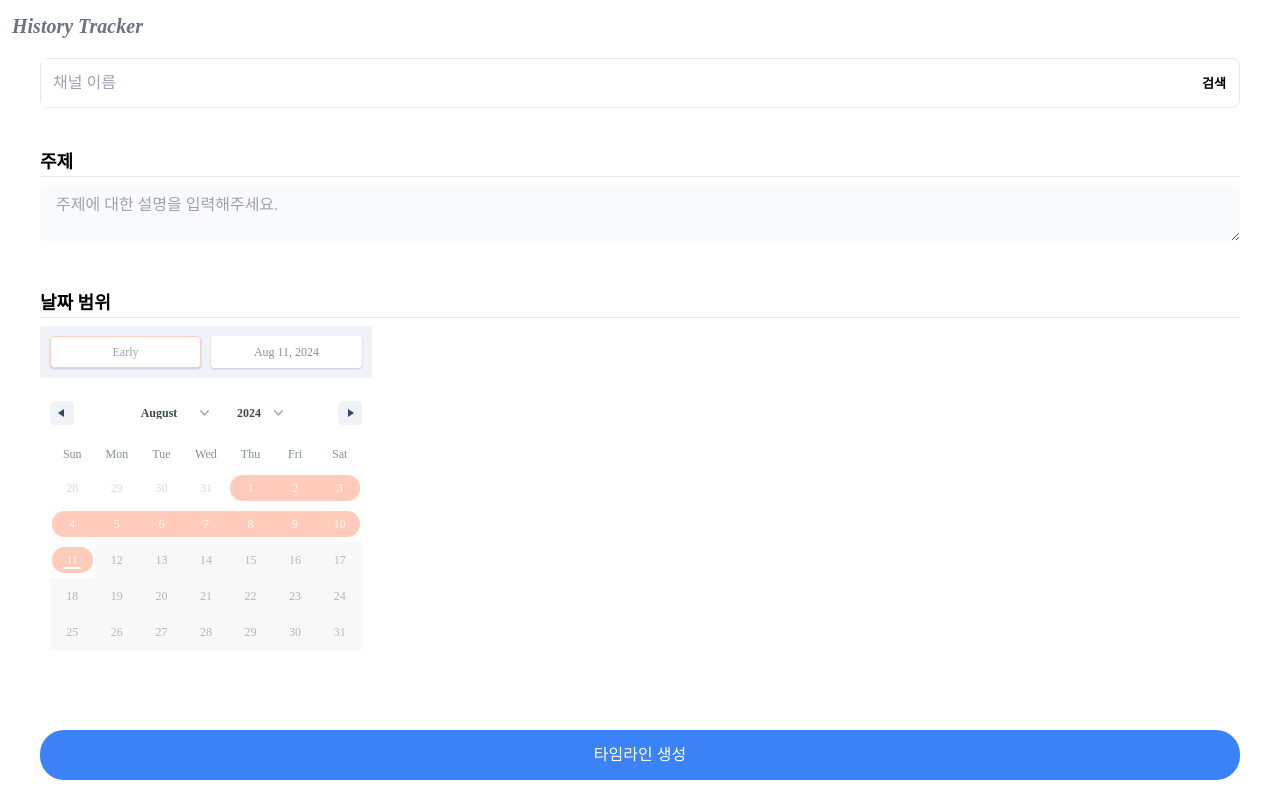
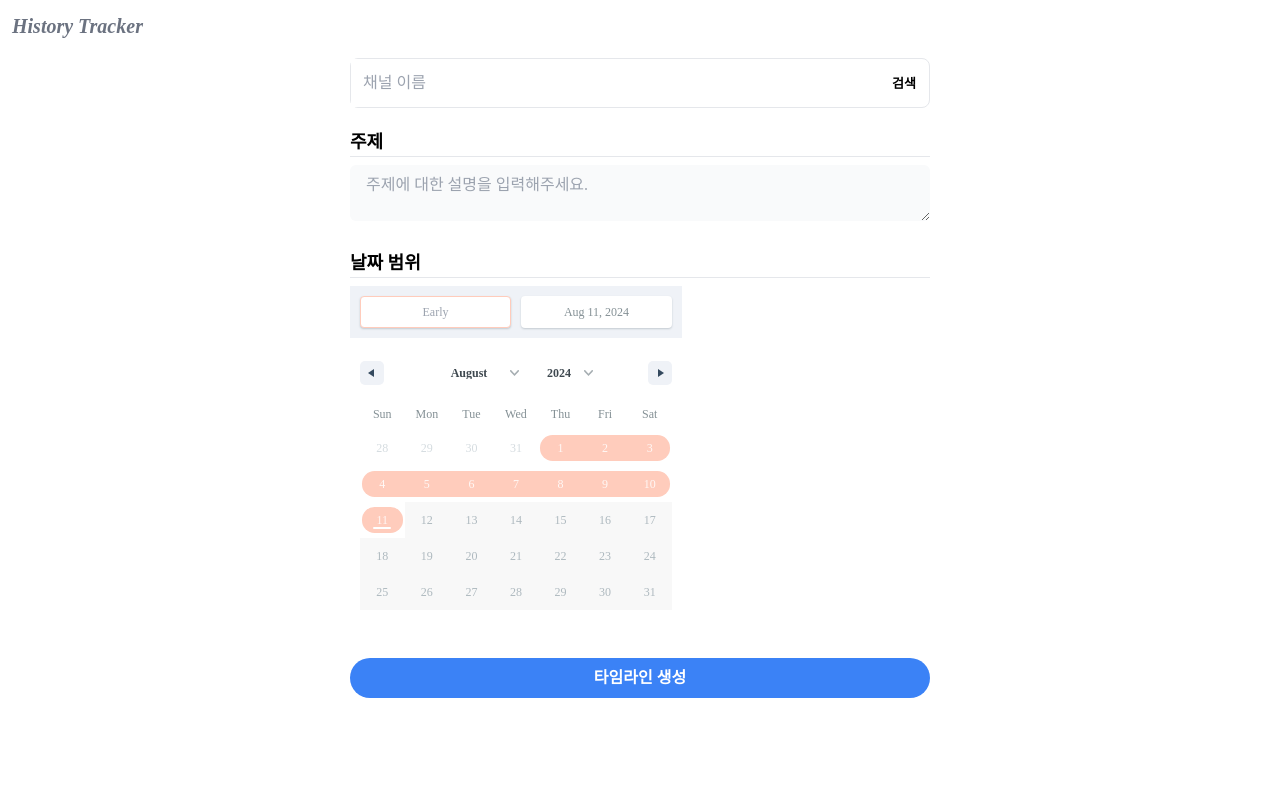
Before and after one commit to lwd3737/Jarvis, a Next.js app in the folder extension/: page /youtube in a window 1280 px wide. Built offline with nearby package versions, Linux system fonts and the light colour scheme.

Commit message:
타임라인 생성 폼 UI 개선

```diff
--- a/extension/src/app/(youtuber-history-tracker)/youtube/components/DateRangePicker.tsx
+++ b/extension/src/app/(youtuber-history-tracker)/youtube/components/DateRangePicker.tsx
@@ -36,7 +36,6 @@ export default function DateRangePicker(props: Props) {
 			title="날짜 범위"
 			field={
 				<DateRangeComponent
-					className="pb-20"
 					ranges={[dateRange]}
 					maxDate={new Date()}
 					editableDateInputs
--- a/extension/src/app/(youtuber-history-tracker)/youtube/components/TimeLineGeneratorForm.tsx
+++ b/extension/src/app/(youtuber-history-tracker)/youtube/components/TimeLineGeneratorForm.tsx
@@ -72,16 +72,17 @@ export default function TimeLineGeneratorForm() {
 
 	return (
 		<form
-			className="relative flex flex-col gap-y-10 px-5 pb-[200px] h-full"
+			className="relative flex flex-col gap-y-5 px-5 pb-[200px] w-1/2 min-w-[400px]"
 			onSubmit={handleGenerateTimeLineSubmit}
 		>
+			<section>
 				{selectedChannel ? (
 					<SelectedChannelFieldSection
 						channel={selectedChannel}
 						onCancel={handleCancelChannel}
 					/>
 				) : (
-				<section>
+					<>
 						<ChannelSearch onChannelsLoaded={handleChannelsLoaded} />
 						{isSearchResultOpen && (
 							<SearchResultList
@@ -90,20 +91,25 @@ export default function TimeLineGeneratorForm() {
 								onSelectChannel={handleSelectChannel}
 							/>
 						)}
+					</>
+				)}
 			</section>
-			)}
 
+			<section>
 				<TopicDescriptionFieldSection
 					description={topicDescription}
 					onChange={(desc) => setTopicDescription(desc)}
 				/>
+			</section>
 
+			<section className="">
 				<DateRangePicker
 					range={dateRange}
 					onChange={(range) => setDateRange(range)}
 				/>
+			</section>
 
-			<button className="right-10 bottom-5 left-10 fixed bg-blue-500 hover:bg-blue-600 rounded-3xl h-[50px] text-white">
+			<button className="p-3 font-bold text-white bg-blue-500 hover:bg-blue-600 rounded-3xl">
 				타임라인 생성
 			</button>
 		</form>
--- a/extension/src/app/(youtuber-history-tracker)/youtube/page.tsx
+++ b/extension/src/app/(youtuber-history-tracker)/youtube/page.tsx
@@ -7,7 +7,7 @@ export default async function Page() {
 	// 자막 요약 및 핵심 정보 추출
 
 	return (
-		<div className="h-full">
+		<div className="flex justify-center h-full">
 			<TimeLineGeneratorForm />
 		</div>
 	);
```
Lines whose indentation alone changed are shown as unchanged.
